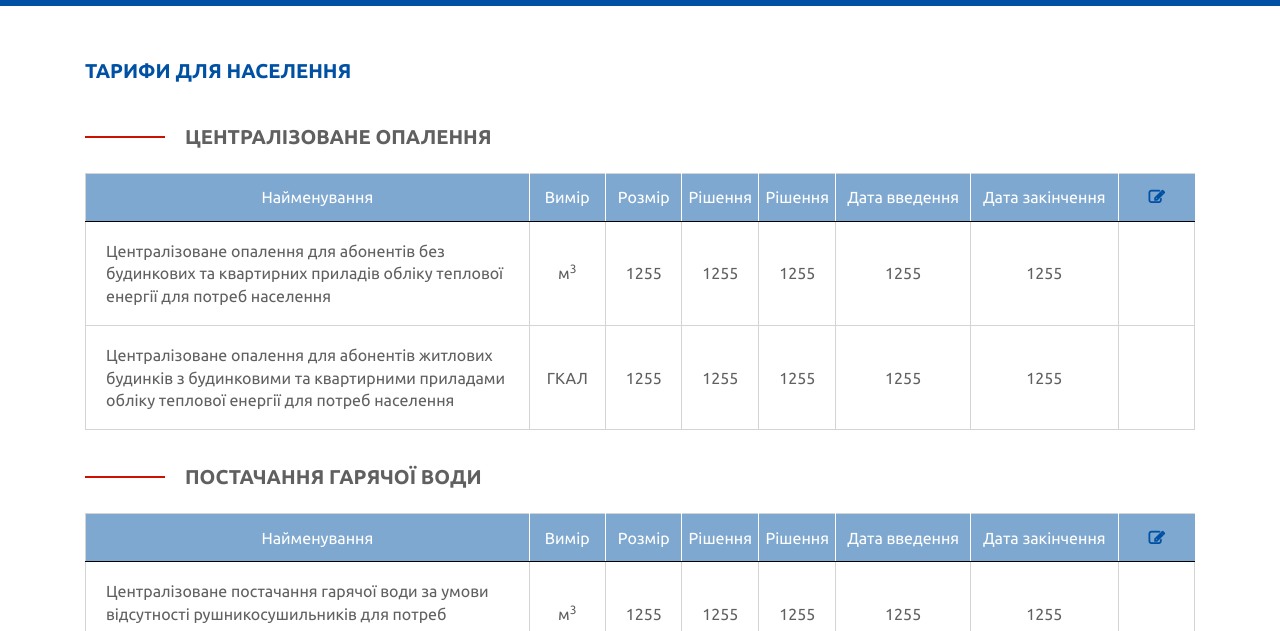
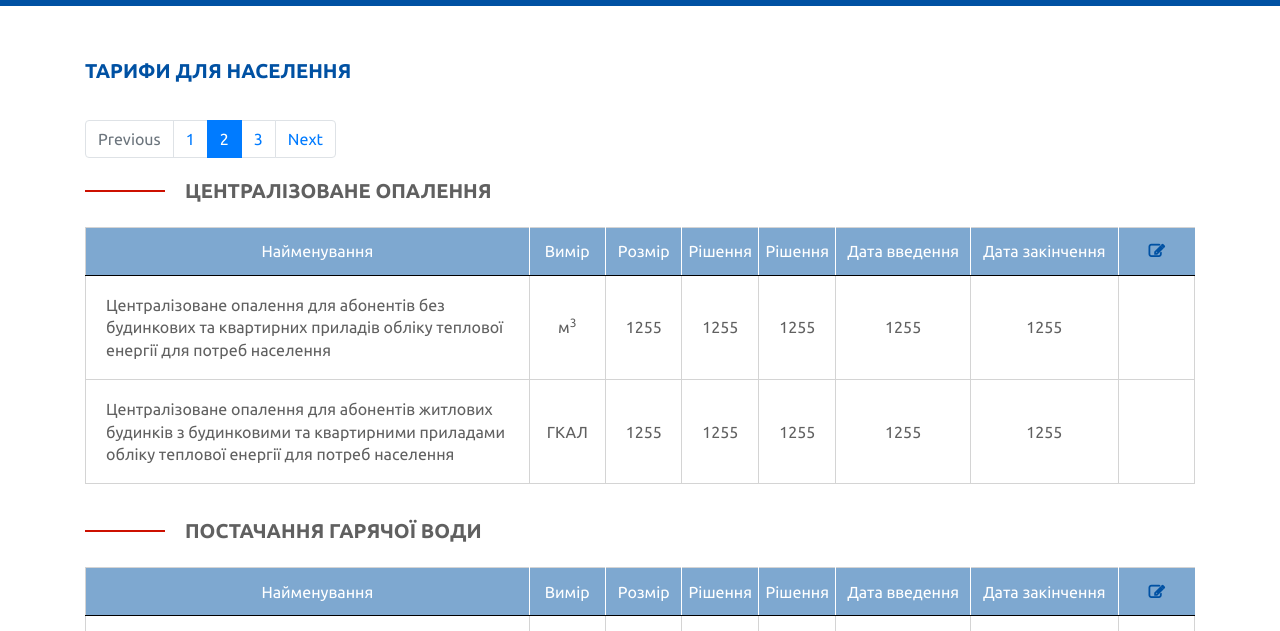
Before and after one commit to Scordavis/zkh-tarify_dlja_naselennja, a website: page app/index.html in a window 1280 px wide. Shown: the part 114-745 px from the top of the page. Drawn offline with Linux system fonts and the light colour scheme.

Commit message:
some what

```diff
--- a/app/index.html
+++ b/app/index.html
@@ -34,6 +34,24 @@
 		<!-- section.tariff -->
 		<section class="container tariff">
 			<h1 class="tariff__heading">тарифи для населення</h1>
+			<nav aria-label="...">
+  <ul class="pagination">
+    <li class="page-item disabled">
+      <span class="page-link">Previous</span>
+    </li>
+    <li class="page-item"><a class="page-link" href="#">1</a></li>
+    <li class="page-item active">
+      <span class="page-link">
+        2
+        <span class="sr-only">(current)</span>
+      </span>
+    </li>
+    <li class="page-item"><a class="page-link" href="#">3</a></li>
+    <li class="page-item">
+      <a class="page-link" href="#">Next</a>
+    </li>
+  </ul>
+</nav>
 			<!-- table start -->
 			<div class="rate">
 				<h2  class="rate__heading">Централізоване опалення</h2>
--- a/app/sass/_libs.sass
+++ b/app/sass/_libs.sass
@@ -7,6 +7,7 @@
 @import "../libs/bootstrap/scss/utilities/_flex.scss"
 @import "../libs/bootstrap/scss/utilities/_text.scss"
 @import "../libs/bootstrap/scss/utilities/_spacing.scss"
+@import "../libs/bootstrap/scss/_pagination.scss"
 // @import "../libs/bootstrap/scss/_breadcrumb.scss"
 @import "../libs/bootstrap/scss/_forms.scss"
 @import "../libs/bootstrap/scss/_input-group.scss"
```
Also changed, not shown: app/css/main.css.
